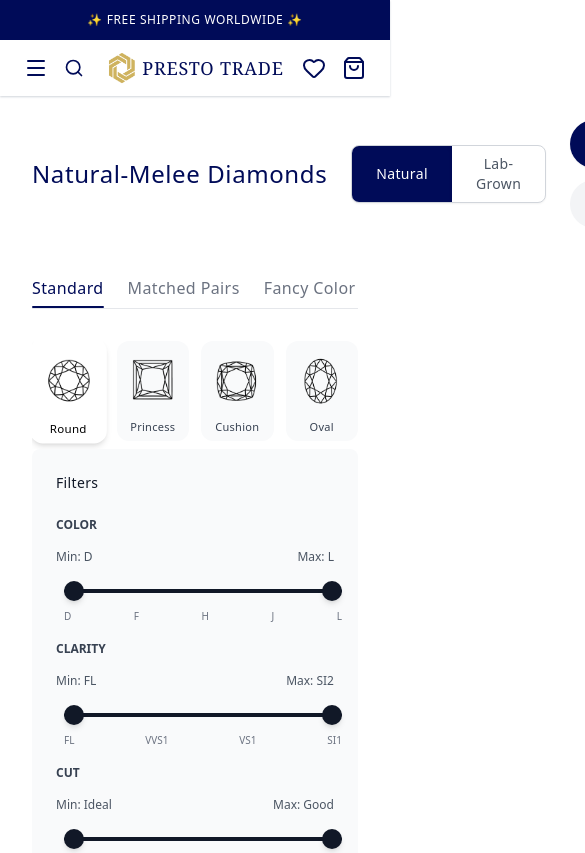
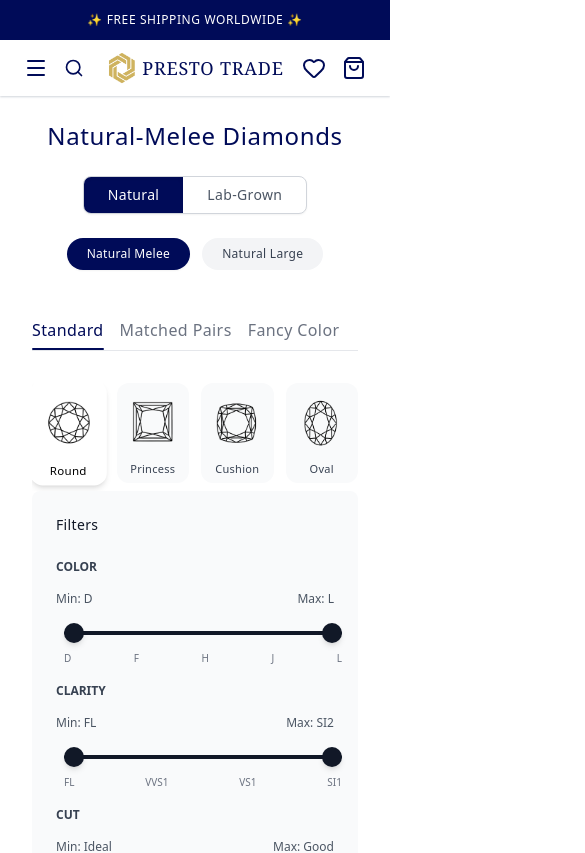
Before and after one commit to nanditapore03-code/PrestoTrade, a React (Vite) app in the folder frontend/: page /diamonds in a window 390 px wide. Shown: the top 853 px of the page, 585 px wide, since content can reach past the window. Built offline with nearby package versions, Linux system fonts and the light colour scheme.

Commit message:
new chnages

```diff
--- a/frontend/src/pages/DiamondPage.jsx
+++ b/frontend/src/pages/DiamondPage.jsx
@@ -545,7 +545,7 @@ const DiamondPage = () => {
     <div className="min-h-screen bg-white">
       <div className="border-b border-gray-200">
         <div className="max-w-[1600px] mx-auto px-8 py-6">
-<div className="flex items-center justify-between gap-6  pb-4">
+<div className="flex items-center md:flex-row flex-col md:justify-between gap-6  pb-4">
   {/* Title */}
   <h1 className="text-2xl font-light capitalize tracking-wide text-royalblue whitespace-nowrap">
     {selectedCategory} Diamonds
@@ -598,7 +598,7 @@ const DiamondPage = () => {
 
           {/* Subcategory Tabs */}
 <div className="border-b border-gray-200 my-8">
-  <div className="flex flex-wrap gap-6 relative">
+  <div className="flex flex-wrap gap-4 md:gap-6 relative">
     {subcategories.map((subcategory) => {
       const isActive = selectedSubcategory === subcategory.id;
       return (
```
